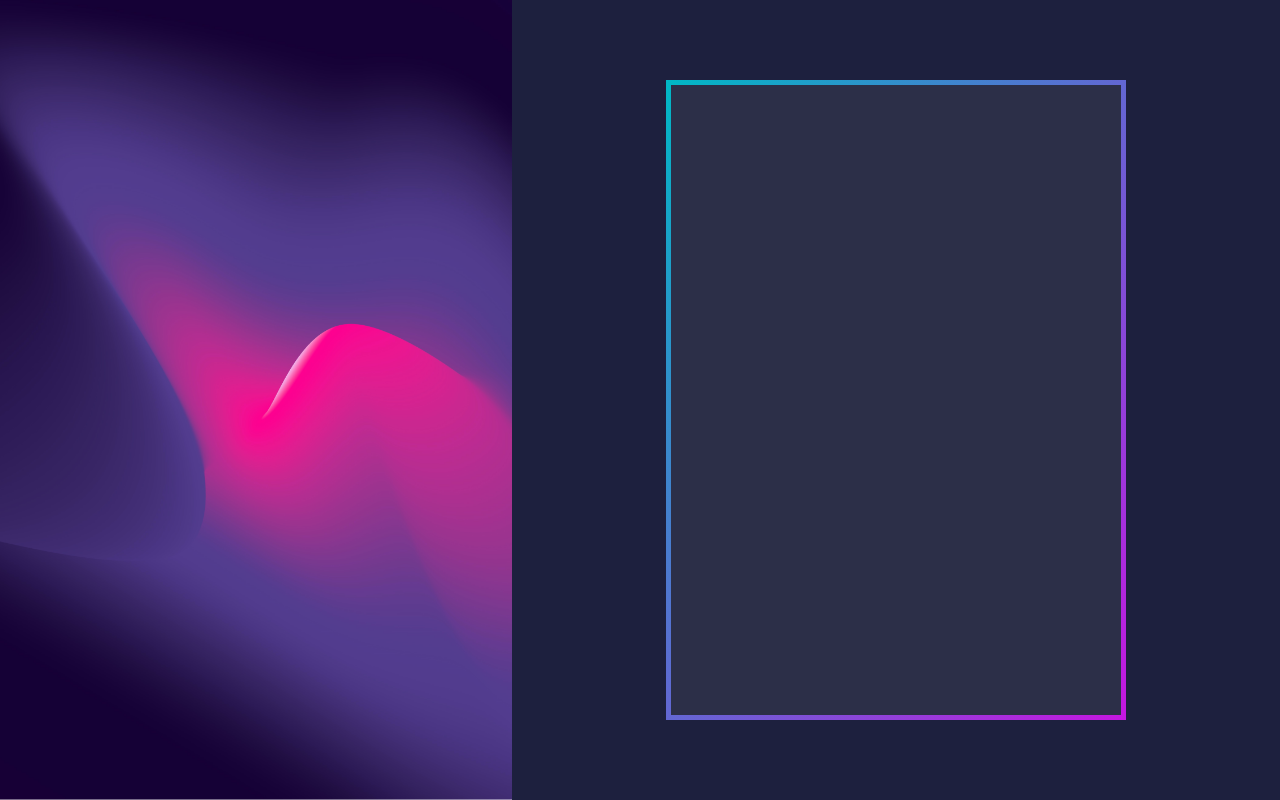
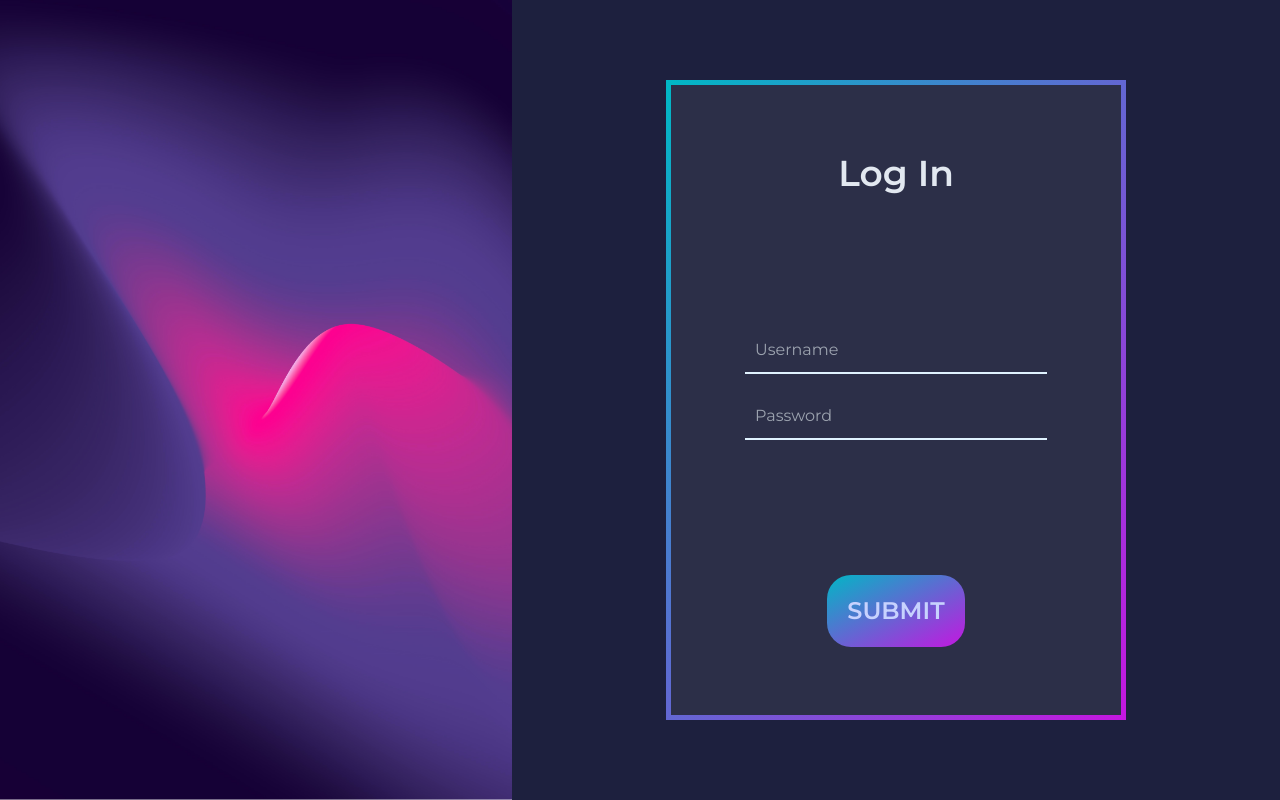
Before and after one commit to adityabilawar/All-in-Hacks-frontend, a React (Create React App) app: page / in a window 1280 px wide. Built offline with nearby package versions, Linux system fonts and the light colour scheme; the HTML template or start-up script is replaced by a standard one.

Commit message:
basic login page

```diff
--- a/src/App.css
+++ b/src/App.css
@@ -1,42 +1,9 @@
-/* .graphicimg {
-  width: 100vw;
-  height: 100vh;
-  -webkit-clip-path: polygon(0 0, 75% 0, 0 75%);
-} */
-
-/* .bg-img {
-  The image used
-  background-image: url("./graphic.png");
-
-  Control the height of the image
-  min-height: 380px;
-  height: 100%;
-  width: 40%;
-
-  Center and scale the image nicely
-  background-position: center;
-  background-repeat: no-repeat;
-  background-size: cover;
-  position: relative;
-} */
-
-/* .login-main {
-  display: flex;
-  flex-direction: row;
-  height: 100%;
-  width: 100%;
-} */
-
-.login-sec {
-  height: 100%;
-  width: 60%;
-  background: #1D203E;
-  display: flex;
-  justify-content: center;
-}
-
 .login-container {
   border: 5px solid;
   border-image-slice: 1;
   border-image-source: linear-gradient(to bottom right, #01B7C5, #C417E0);
 }
+
+.login-btn {
+  background: linear-gradient(to bottom right, #01B7C5, #C417E0);
+}
--- a/src/App.tsx
+++ b/src/App.tsx
@@ -1,14 +1,38 @@
+import { useState } from 'react';
 import './App.css';
 
 function App() {
+
+  const [name, setName] = useState('');
+  const [pass, setPass] = useState('');
+
   return (
     <>
       <div className="login-main flex w-full h-full">
         <div className="bg-img w-2/5 h-full min-h-full bg-[url('./graphic.png')] bg-center bg-no-repeat bg-cover relative">
         </div>
         <div className="login-sec w-3/5 h-full bg-[#1D203E] flex justify-center">
-          <div className="login-container self-center w-3/5 h-4/5 bg-[#2C2F48]">
-
+          <div className="login-container self-center w-3/5 h-4/5 bg-[#2C2F48] flex flex-col items-center justify-around">
+            <div className="login-title font-semibold text-slate-200 text-4xl">
+              Log In
+            </div>
+            <div className="login-form flex flex-col gap-5">
+              <input
+                type="text"
+                placeholder="Username"
+                onChange={e => setName(e.target.value)}
+                value={name}
+              />
+              <input
+                type="password"
+                placeholder="Password"
+                onChange={e => setPass(e.target.value)}
+                value={pass}
+              />
+            </div>
+            <div className="login-btn p-5 text-2xl text-indigo-200 rounded-3xl font-semibold cursor-pointer select-none">
+              SUBMIT
+            </div>
           </div>
         </div>
       </div>
--- a/src/index.css
+++ b/src/index.css
@@ -1,3 +1,4 @@
+@import url('https://fonts.googleapis.com/css2?family=Montserrat:wght@400;500;600&display=swap');
 @tailwind base;
 @tailwind components;
 @tailwind utilities;
@@ -16,3 +17,18 @@ body, html {
   height: 100%;
   width: 100%;
 }
+
+body {
+  font-family: 'Montserrat', sans-serif;
+}
+
+input {
+  color: #f1f5f9;
+  border-bottom: 2px solid #e0f2fe;
+  background: none;
+  padding: 10px 100px 10px 10px;
+}
+
+input:focus {
+  outline: none;
+}
```
